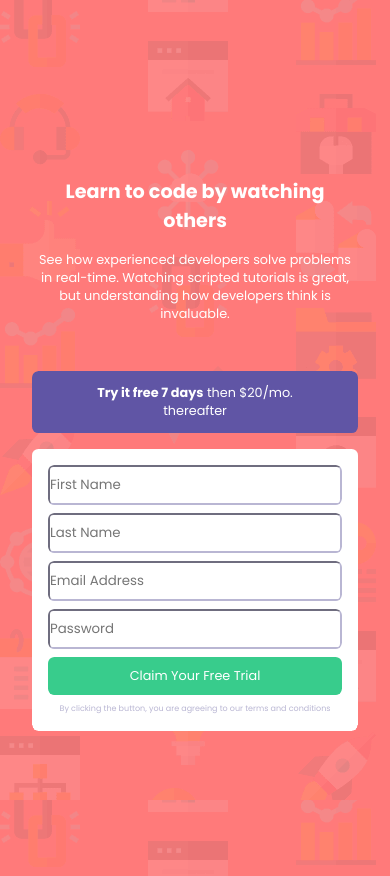
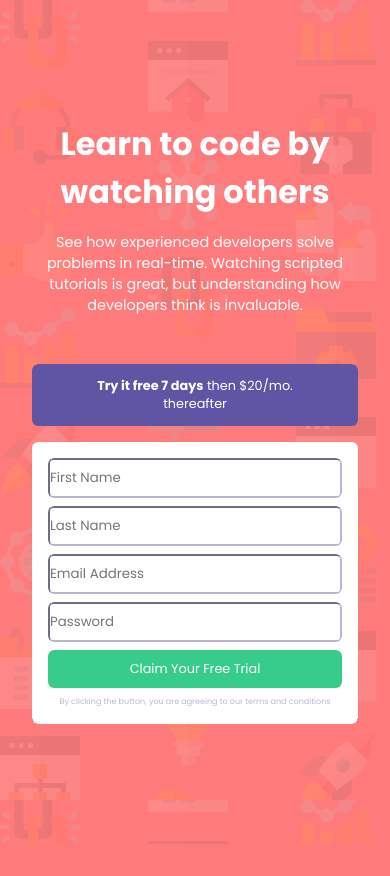
Before and after one commit to Jxnfernandx/signup-form-master, a plain HTML site: page index.html in a window 390 px wide. After the commit the page ends 844 px from the top, so only its background shows below. Drawn offline with Linux system fonts and the light colour scheme.

Commit message:
Scroll on mobile

```diff
--- a/styles.css
+++ b/styles.css
@@ -36,8 +36,8 @@ body {
     background-image: url(./images/bg-intro-desktop.png);
     background-color: var(--red);
     display: flex;
-    margin: 2em;
     align-items: center;
+    margin: 0 2em;
     min-height: 100vh;
 }
 
@@ -54,11 +54,11 @@ p {
 }
 
 h1 {
-    font-size: 1.2em;
+    font-size: 2em;
 }
 
 p {
-    font-size: .8em;
+    font-size: .9em;
 
 }
 
```
